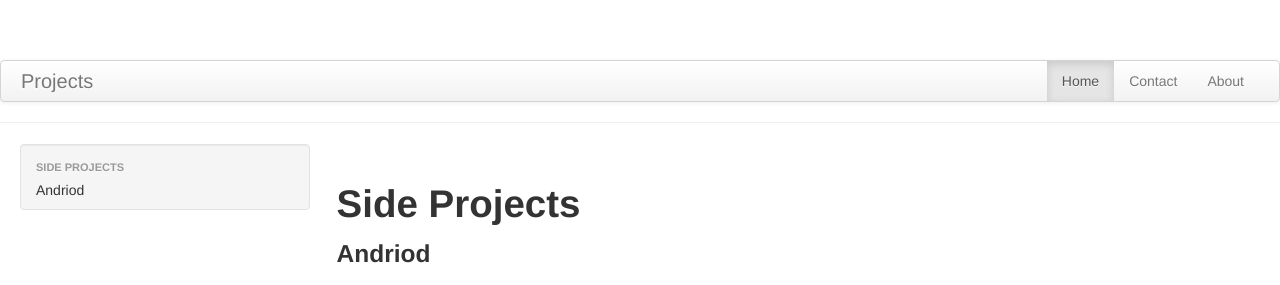
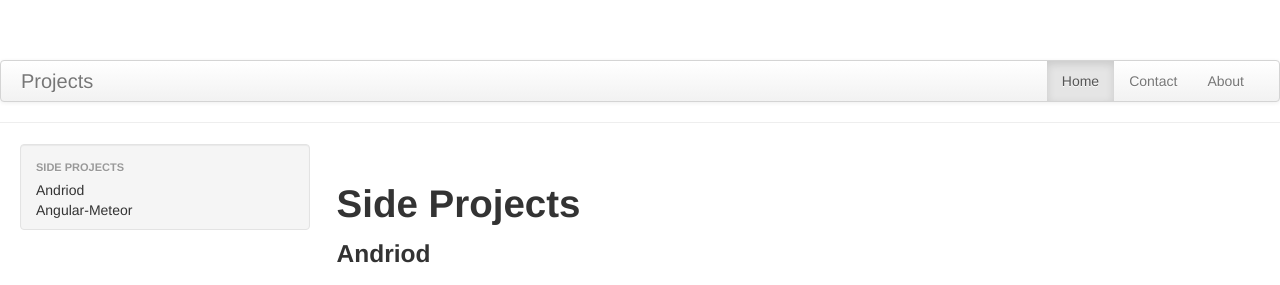
Before and after one commit to Yacoub89/Yacoub89.github.io, a plain HTML site: page project/project.html in a window 1280 px wide. Shown: the top 285 px of the page. Drawn offline with nearby package versions, Linux system fonts and the light colour scheme.

Commit message:
changes
added new link

```diff
--- a/project/project.html
+++ b/project/project.html
@@ -51,8 +51,8 @@
               <li class="nav-header">Side Projects</li>
              <li>Andriod</li>
  		<!--<li>IOS</li>
-		<li>AngularJS</li>
-		<li>Angular-Meteor</li>-->
+		<li>AngularJS</li>-->
+		<li>Angular-Meteor</li>
 
             </ul>
           </div><!--/.well -->
@@ -130,12 +130,12 @@
 	 <h3>AngularJS</h3> <section id="AngJS">
 
 		 <a href="./AngularJS/Angular.htm">Weather Forecast</a>
-	</section>
+	</section>-->
 
 	 <h3>Angular-Meteor</h3> <section id="AngJS">
 
 		 <a href="http://www.yacoub.meteor.com">Party List</a>
-	</section>-->
+	</section>
 
 
 
```
